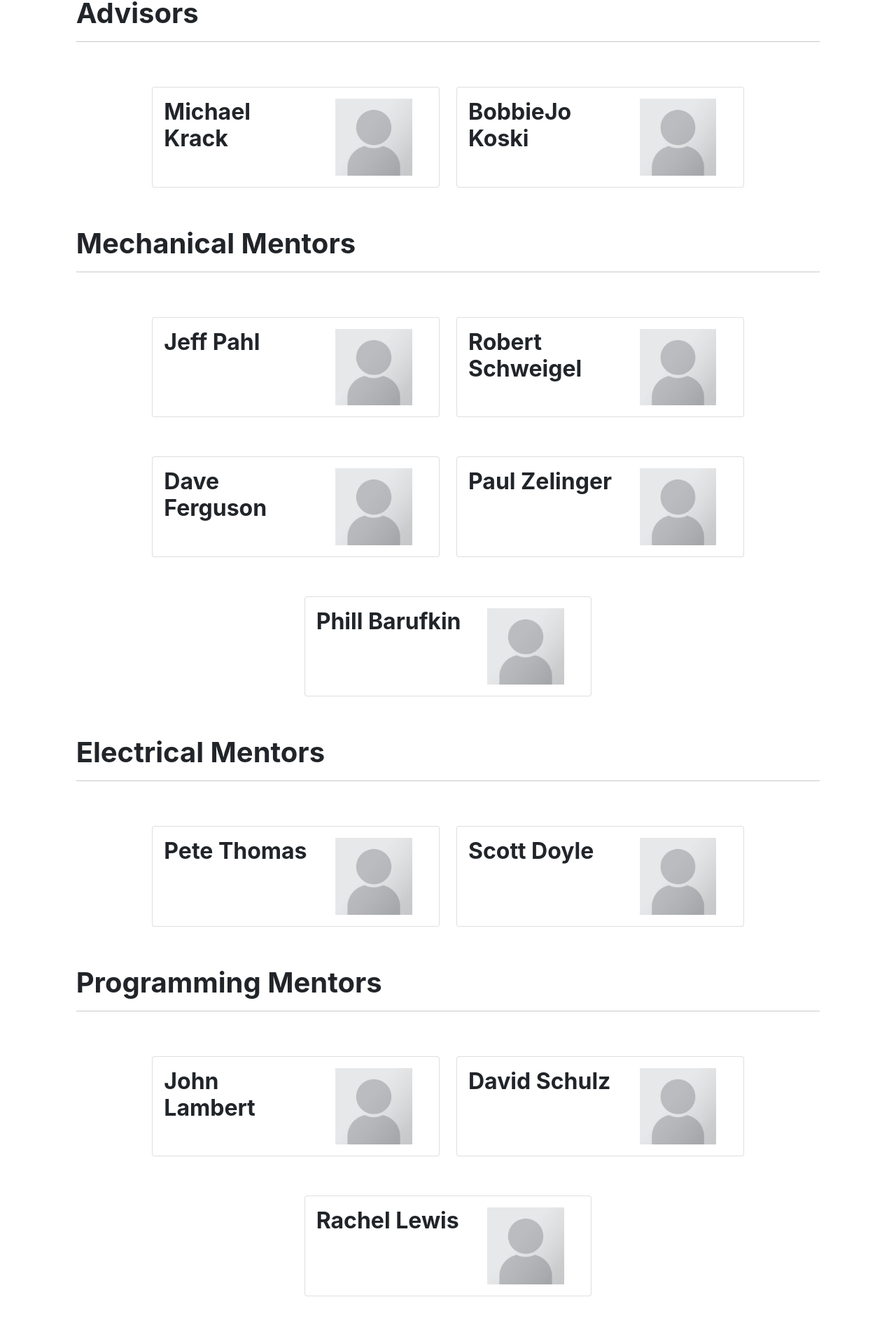
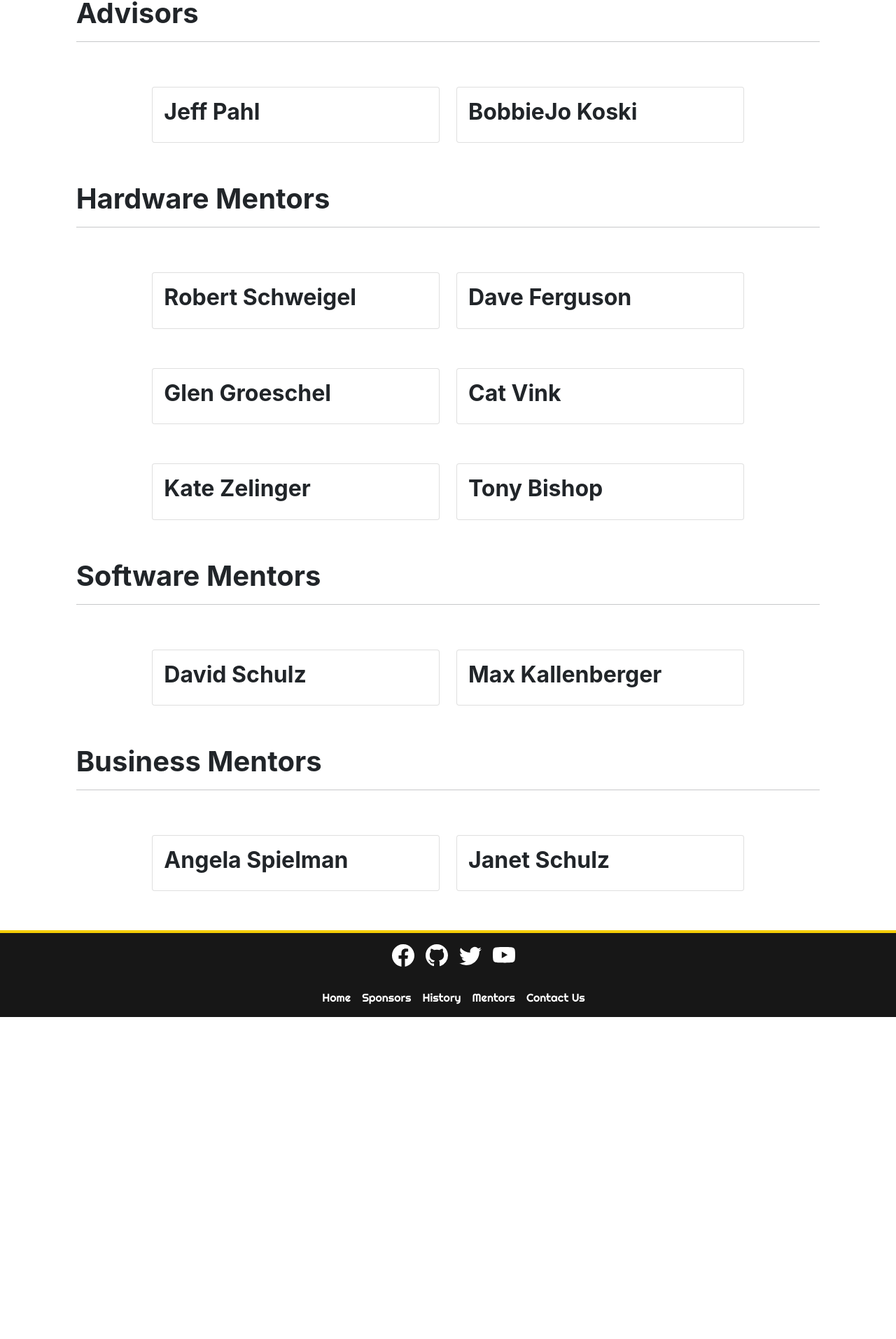
Before and after one commit to NB-Blitz/nb-blitz.github.io, a React (Create React App) app: page /#/Mentors in a window 1280 px wide. Shown: the part 355-2268 px from the top of the page at 70% size. After the commit the page ends 1808 px from the top, so only its background shows below. Built offline with nearby package versions, Linux system fonts and the light colour scheme.

Commit message:
added 2025 information

```diff
--- a/src/Components/ShowcaseVideo/ShowcaseVideo.tsx
+++ b/src/Components/ShowcaseVideo/ShowcaseVideo.tsx
@@ -50,7 +50,7 @@ class ShowcaseVideo extends React.Component {
                         target="_blank"
                         rel="noreferrer noopener"
                     >
-                        Join us for the 2024 season &gt;
+                        Join us for the 2025 season &gt;
                     </a>
                 </div>
             </div>
--- a/src/Pages/History/History.tsx
+++ b/src/Pages/History/History.tsx
@@ -31,6 +31,51 @@ class History extends React.Component {
                             entrepreneurial skills, and raises awareness of STEM
                             in our community.
                         </p>
+                    </div>
+                </div>
+
+                {/* Reefscape */}
+
+                <div className="row">
+                    <div className="col-sm-10 offset-sm-1 pt-5 pb-2">
+                        <h1>
+                            <b>Reefscase</b>
+                        </h1>
+                        <h5>2024-2025</h5>
+                    </div>
+                </div>
+                <div className="row">
+                    <div className="col-sm-5 offset-sm-1">
+                        <div className="card card-body m-2">
+                            <h4>
+                                <b>Wisconsin Regional</b>
+                            </h4>
+                            <h5>April 3 - 6, 2025</h5>
+                        </div>
+                        <div className="card card-body m-2">
+                            <h4>
+                                <b>Seven Rivers Regional</b>
+                            </h4>
+                            <h5>March, 19 - 22, 2025</h5>
+                        </div>
+                        <div className="card card-body m-2">
+                            <h4>
+                                <b>Phantom Lakes Regional</b>
+                            </h4>
+                            <h5>March, 27 - 29, 2025</h5>
+                        </div>
+                    </div>
+                    <div className="col-sm-5">
+                        {/* <img
+                            className="History-img"
+                            src="/teams/2022-team.png"
+                            alt=""
+                        />
+                        <img
+                            className="History-robot-img"
+                            src="/robots/2022-robot.png"
+                            alt=""
+                        /> */}
                     </div>
                 </div>
 
--- a/src/Pages/Mentors/MentorCard.tsx
+++ b/src/Pages/Mentors/MentorCard.tsx
@@ -6,19 +6,10 @@ class MentorCard extends React.Component<{ name: string; img: string }> {
         return (
             <div className="card card-body">
                 <div className="row">
-                    <div className="col-sm-7">
-                        <h2>
-                            <b>{this.props.name}</b>
-                        </h2>
-                        {/*<p>{this.props.company}</p>*/}
-                    </div>
-                    <div className="col-sm-4">
-                        <img
-                            className="Mentors-img"
-                            src={this.props.img}
-                            alt=""
-                        />
-                    </div>
+                    <h2>
+                        <b>{this.props.name}</b>
+                    </h2>
+                    {/*<p>{this.props.company}</p>*/}
                 </div>
             </div>
         );
--- a/src/Pages/Mentors/Mentors.tsx
+++ b/src/Pages/Mentors/Mentors.tsx
@@ -42,7 +42,7 @@ class Mentors extends React.Component {
 
                 <div className="row justify-content-center">
                     <div className="col-sm-4 pt-5 pb-2">
-                        <MentorCard name="Michael Krack" img={placeholder} />
+                        <MentorCard name="Jeff Pahl" img={placeholder} />
                     </div>
                     <div className="col-sm-4 pt-5 pb-2">
                         <MentorCard name="BobbieJo Koski" img={placeholder} />
@@ -54,7 +54,7 @@ class Mentors extends React.Component {
                 <div className="row">
                     <div className="col-sm-10 offset-sm-1 pt-5">
                         <h1>
-                            <b>Mechanical Mentors</b>
+                            <b>Hardware Mentors</b>
                         </h1>
                         <hr />
                     </div>
@@ -62,45 +62,26 @@ class Mentors extends React.Component {
 
                 <div className="row justify-content-center">
                     <div className="col-sm-4 pt-5 pb-2">
-                        <MentorCard name="Jeff Pahl" img={placeholder} />
-                    </div>
-                    <div className="col-sm-4 pt-5 pb-2">
                         <MentorCard name="Robert Schweigel" img={placeholder} />
                     </div>
-                </div>
-
-                <div className="row justify-content-center">
                     <div className="col-sm-4 pt-5 pb-2">
                         <MentorCard name="Dave Ferguson" img={placeholder} />
                     </div>
+                </div>
+                <div className="row justify-content-center">
                     <div className="col-sm-4 pt-5 pb-2">
-                        <MentorCard name="Paul Zelinger" img={placeholder} />
+                        <MentorCard name="Glen Groeschel" img={placeholder} />
+                    </div>
+                    <div className="col-sm-4 pt-5 pb-2">
+                        <MentorCard name="Cat Vink" img={placeholder} />
                     </div>
                 </div>
-
                 <div className="row justify-content-center">
                     <div className="col-sm-4 pt-5 pb-2">
-                        <MentorCard name="Phill Barufkin" img={placeholder} />
-                    </div>
-                </div>
-
-                {/* Electrical Mentors */}
-
-                <div className="row">
-                    <div className="col-sm-10 offset-sm-1 pt-5">
-                        <h1>
-                            <b>Electrical Mentors</b>
-                        </h1>
-                        <hr />
-                    </div>
-                </div>
-
-                <div className="row justify-content-center">
-                    <div className="col-sm-4 pt-5 pb-2">
-                        <MentorCard name="Pete Thomas" img={placeholder} />
+                        <MentorCard name="Kate Zelinger" img={placeholder} />
                     </div>
                     <div className="col-sm-4 pt-5 pb-2">
-                        <MentorCard name="Scott Doyle" img={placeholder} />
+                        <MentorCard name="Tony Bishop" img={placeholder} />
                     </div>
                 </div>
 
@@ -109,7 +90,7 @@ class Mentors extends React.Component {
                 <div className="row">
                     <div className="col-sm-10 offset-sm-1 pt-5">
                         <h1>
-                            <b>Programming Mentors</b>
+                            <b>Software Mentors</b>
                         </h1>
                         <hr />
                     </div>
@@ -117,16 +98,10 @@ class Mentors extends React.Component {
 
                 <div className="row justify-content-center">
                     <div className="col-sm-4 pt-5 pb-2">
-                        <MentorCard name="John Lambert" img={placeholder} />
+                        <MentorCard name="David Schulz" img={placeholder} />
                     </div>
                     <div className="col-sm-4 pt-5 pb-2">
-                        <MentorCard name="David Schulz" img={placeholder} />
-                    </div>
-                </div>
-
-                <div className="row justify-content-center">
-                    <div className="col-sm-4 pt-5 pb-2">
-                        <MentorCard name="Rachel Lewis" img={placeholder} />
+                        <MentorCard name="Max Kallenberger" img={placeholder} />
                     </div>
                 </div>
 
@@ -149,13 +124,6 @@ class Mentors extends React.Component {
                         <MentorCard name="Janet Schulz" img={placeholder} />
                     </div>
                 </div>
-
-                <div className="row justify-content-center">
-                    <div className="col-sm-4 pt-5 pb-2">
-                        <MentorCard name="Lori Doyle" img={placeholder} />
-                    </div>
-                </div>
-
                 <Footer />
             </div>
         );
```
